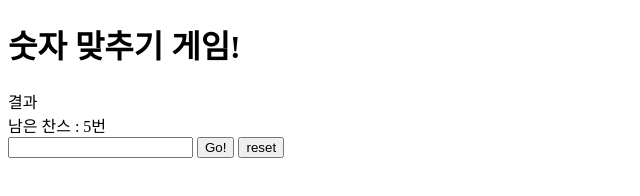
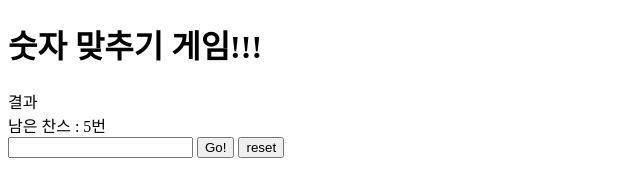
Before and after one commit to sssson0/first-project, a plain HTML site: page index.html in a window 1280 px wide. Shown: the full height of the page, 0-640 px from the left. Drawn offline with Linux system fonts and the light colour scheme.

Commit message:
느낌표 두개 추가

```diff
--- a/index.html
+++ b/index.html
@@ -6,7 +6,7 @@
 
 </head>
 <body>
-    <h1>숫자 맞추기 게임!</h1>
+    <h1>숫자 맞추기 게임!!!</h1>
     <div id="result-area">결과</div>
     <div id="chance-area">남은 찬스 : 5번</div>
     <input type="number" id="user-input"/>
```
